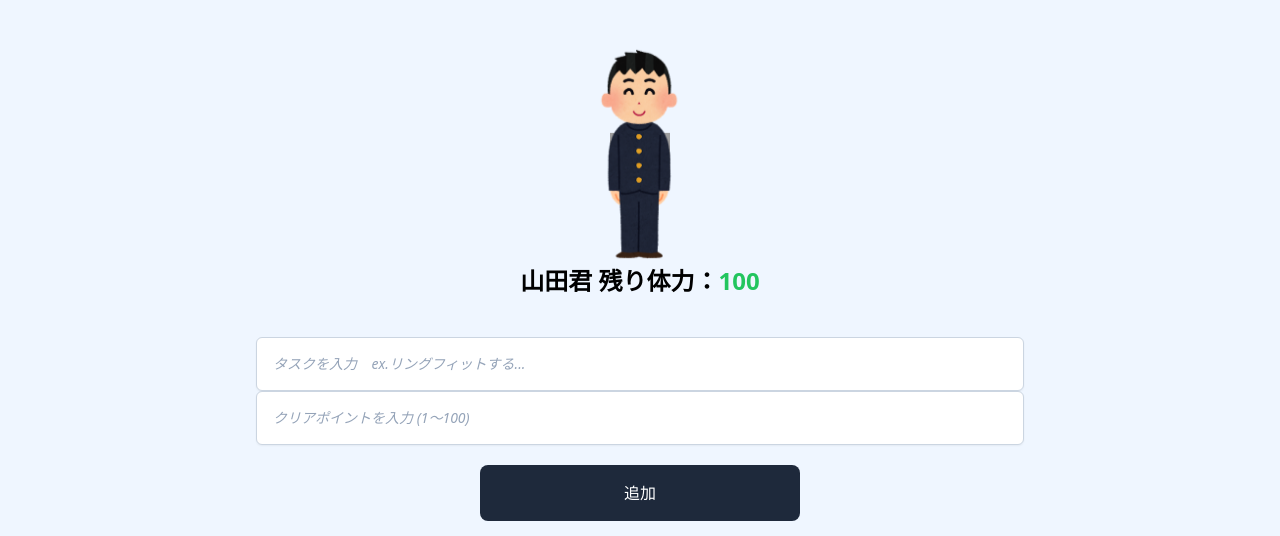
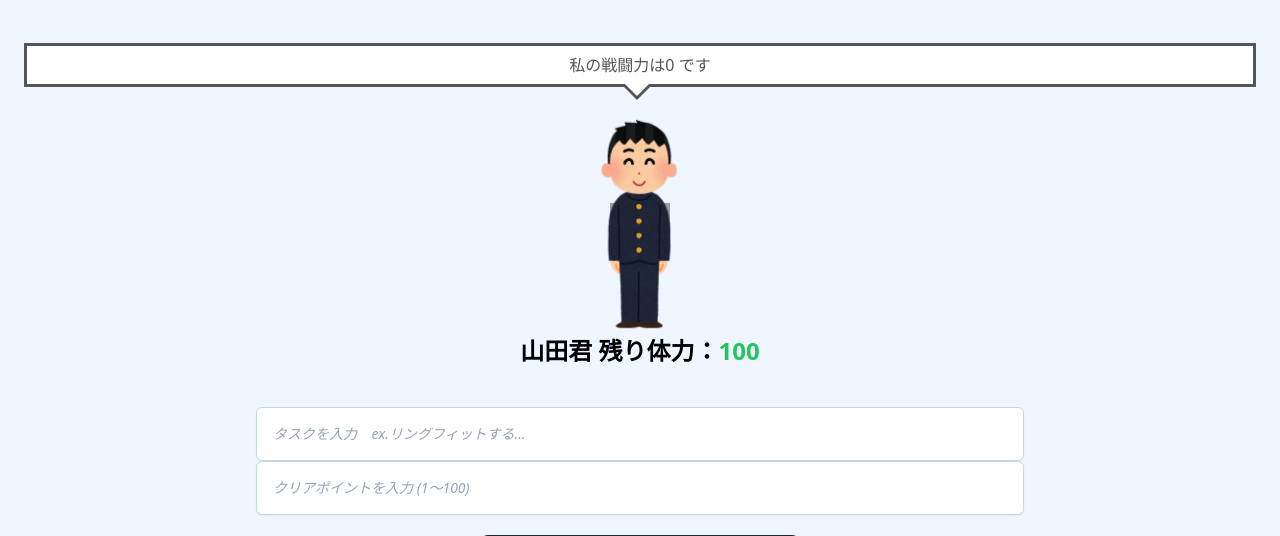
Before and after one commit to affinb/todo-pet, a Laravel app: page /tasks in a window 1280 px wide. Shown: the part 76-612 px from the top of the page. Run offline with Laravel 9, Linux system fonts and the light colour scheme; data comes from the database, SQL or seed files in the repository; style sheets or scripts are compiled from the project's sources; grey boxes are pictures that could not be loaded.

Commit message:
petsテーブルにpointsを追加 & 合計ポイントを表示

```diff
--- a/app/Http/Controllers/TaskController.php
+++ b/app/Http/Controllers/TaskController.php
@@ -22,11 +22,12 @@ class TaskController extends Controller
         // 前回の与えたエサを持ってくる
         $previous_feed = Task::where('status', true)->orderByDesc('updated_at')->limit(1)->get();
 
-        // id=1のペットのHPを持ってくる
+        // id=1のペットのHP、ポイントを持ってくる
         $pet = Pet::find(1);
         $pet_hp = $pet->hp;
+        $pet_points = $pet->points;
 
-        return view('tasks.index', compact('tasks', 'pet_hp', 'previous_feed'));
+        return view('tasks.index', compact('tasks', 'pet_hp', 'pet_points', 'previous_feed'));
     }
 
     /**
@@ -139,9 +140,10 @@ class TaskController extends Controller
             $task = Task::find($id);
             $task->status = 1;
 
-            // 完了タスクのポイントをペットのHPに加算
+            // 完了タスクのポイントをペットのHPと合計ポイントに加算
             $pet = Pet::find(1);
             $pet->hp += $task->point;
+            $pet->points += $task->point;
 
             // HPの上限はとりあえず100
             if($pet->hp >= 100) {
--- a/resources/css/app.css
+++ b/resources/css/app.css
@@ -43,3 +43,44 @@
         top: 0;                     /* 位置指定 */
     }
 }
+
+.balloon2 {
+  position: relative;
+  display: inline-block;
+  margin: 0.8em 0;
+  padding: 7px 10px;
+  min-width: 120px;
+  max-width: 100%;
+  color: #555;
+  font-size: 16px;
+  background: #FFF;
+  border: solid 3px #555;
+  box-sizing: border-box;
+}
+
+.balloon2:before {
+  content: "";
+  position: absolute;
+  bottom: -24px;
+  left: 50%;
+  margin-left: -15px;
+  border: 12px solid transparent;
+  border-top: 12px solid #FFF;
+  z-index: 2;
+}
+
+.balloon2:after {
+  content: "";
+  position: absolute;
+  bottom: -30px;
+  left: 50%;
+  margin-left: -17px;
+  border: 14px solid transparent;
+  border-top: 14px solid #555;
+  z-index: 1;
+}
+
+.balloon2 p {
+  margin: 0;
+  padding: 0;
+}
--- a/resources/views/tasks/index.blade.php
+++ b/resources/views/tasks/index.blade.php
@@ -26,12 +26,13 @@
 		@if($previous_feed->isNotEmpty())
 		<p class="text-2xl font-bold text-center">前回の食べたもの： {{ $previous_feed[0]->name }}</p>
 		@endif
-
-
-               <div class="flex justify-center fuwafuwa">
-                    <img src="{{ asset('images\school_gakuran_boy2.png') }}" alt="" width="150"
+        <div class="text-center balloon2 w-screen flex justify-center items-center">
+            <p>私の戦闘力は{{ $pet_points }} です</p>
+          </div>
+                <div class="flex fuwafuwa">
+                    <img src="{{ asset('images\school_gakuran_boy2.png') }}" alt="" width="100"
                         height=''>
-		</div>
+		        </div>
         <div class="flex justify-center">
             {{-- HPの色判定 --}}
             <p class="inline-block text-2xl font-bold text-center">山田君 残り体力：
```
Also changed, not shown: database/migrations/2023_02_08_192516_add_type_to_pets_table.php (added).
